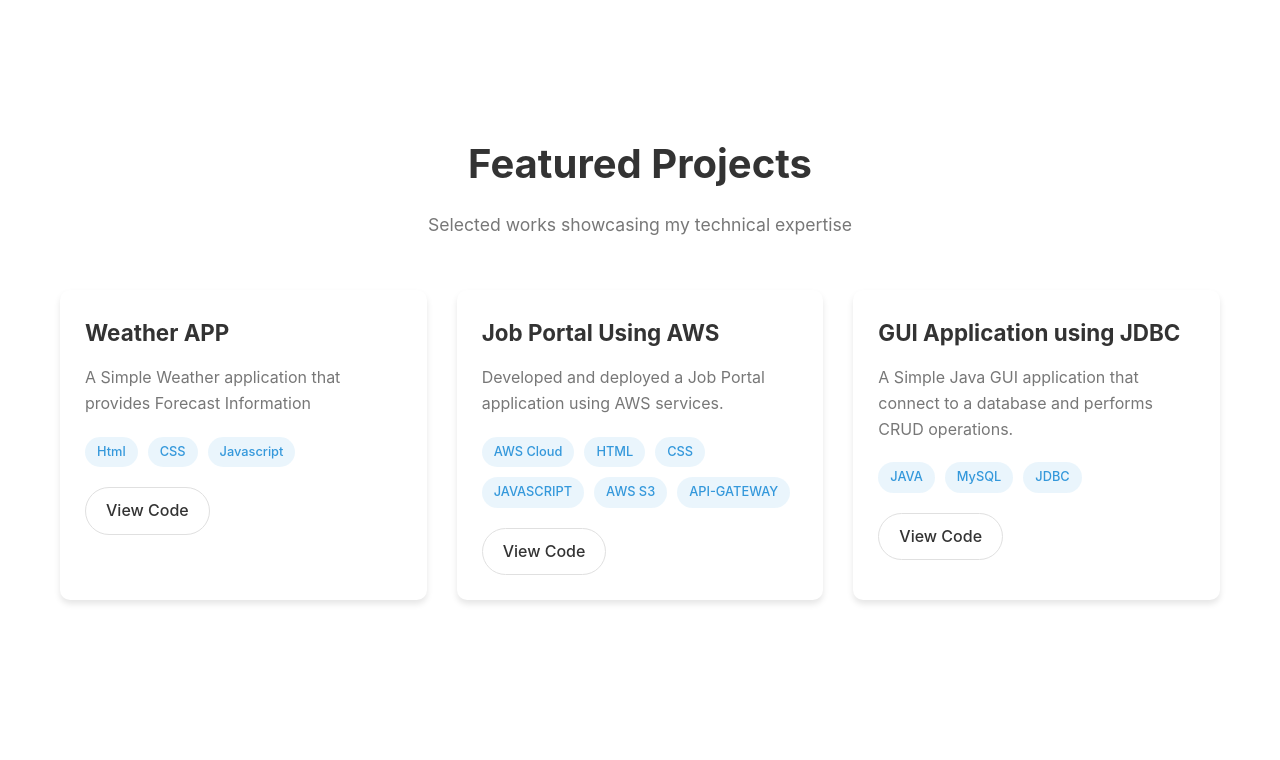
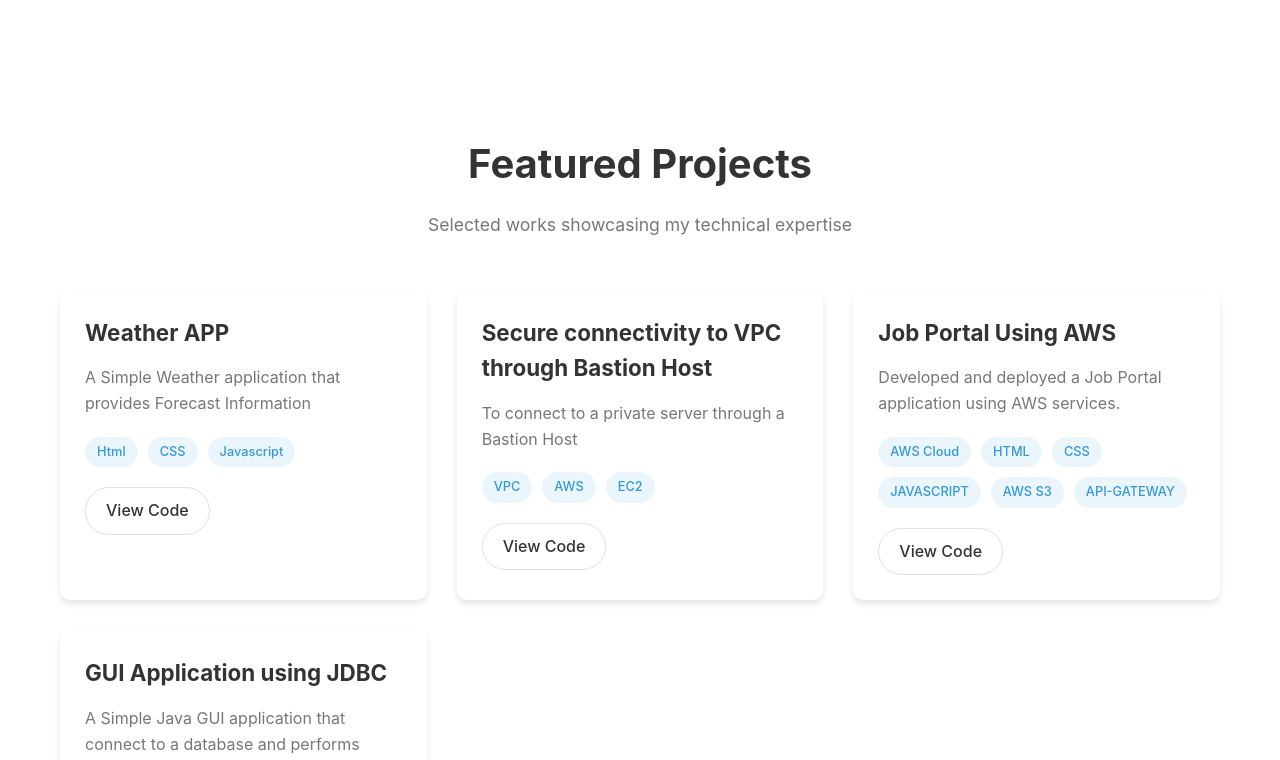
Before and after one commit to desire-674/PORTFOLIO, a React (Vite) app: page / in a window 1280 px wide. Shown: the part 1087-1847 px from the top of the page. Built offline with nearby package versions, Linux system fonts and the light colour scheme.

Commit message:
Update Projects.tsx

```diff
--- a/src/components/Projects.tsx
+++ b/src/components/Projects.tsx
@@ -17,6 +17,14 @@ const Projects = () => {
       technologies: [ 'Html','CSS', 'Javascript'],
       githubLink: 'https://github.com/desire-674/WEATHER_APP/tree/main/Weather%20APP',
       image: '/images/movie-recommendation.jpg'
+    },
+     {
+      id: 4,
+      title: 'Secure connectivity to VPC through Bastion Host',
+      description: 'To connect to a private server through a Bastion Host',
+      technologies: ['VPC','AWS','EC2'],
+      githubLink: 'https://github.com/desire-674/AWS_PROJECTS/tree/main/Secure%20connectivity%20to%20VPC%20through%20Bastion%20Host',
+      image: '/images/blockchain.jpg'
     },
     {
       id: 2,
```
